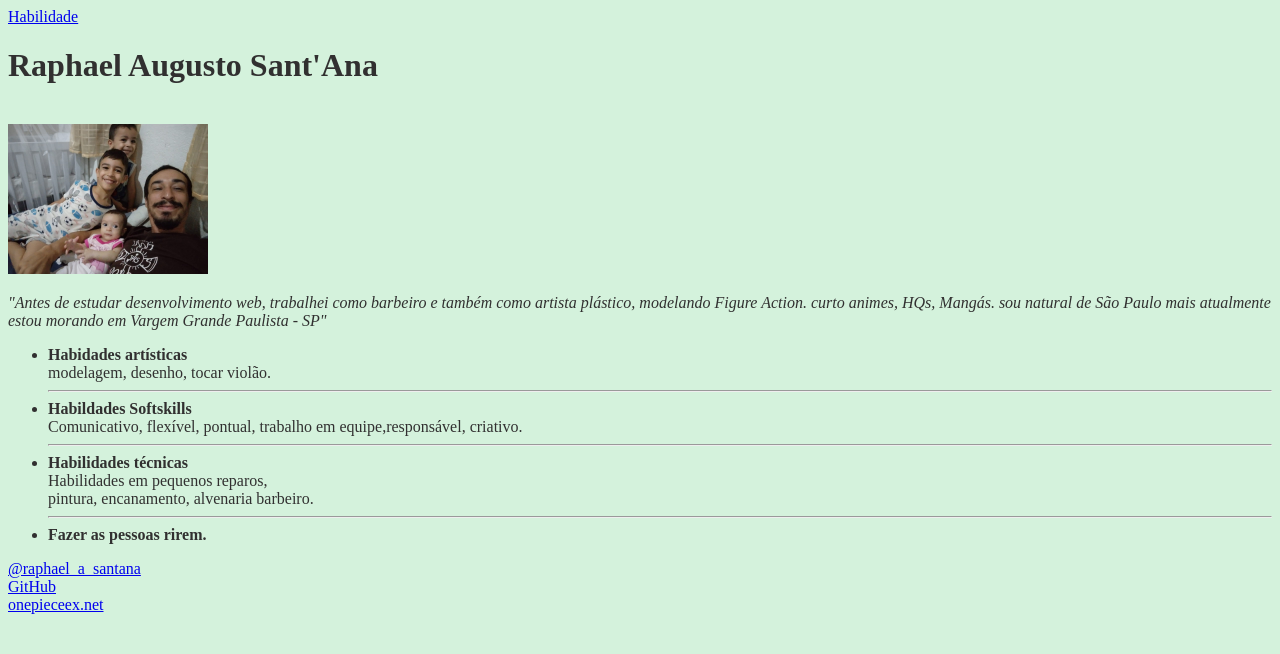
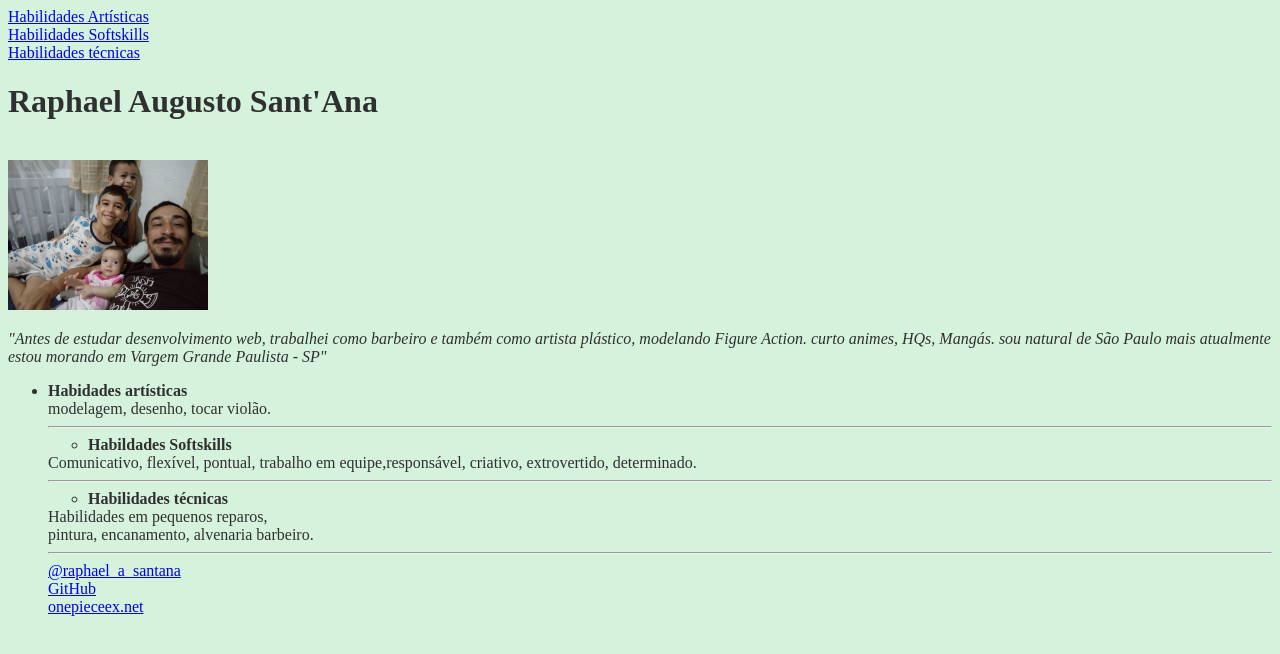
Before and after one commit to RaphaelAugustoSantAna/RaphaelAugustoSantAna.github.io, a plain HTML site: page index.html in a window 1280 px wide. Drawn offline with Linux system fonts and the light colour scheme.

Commit message:
adicionando #id

```diff
--- a/index.html
+++ b/index.html
@@ -16,8 +16,9 @@
 </head>
 <body>
 
-    <a href="#habilidade">Habilidade</a>
-
+    <a href="#habilidade">Habilidades Artísticas</a><br>
+    <a href="#habilidade2">Habilidades Softskills</a><br>
+    <a href="#habilidade3">Habilidades técnicas</a><br>
     <header><h1>Raphael Augusto Sant'Ana</h1><br></header>
 
     <img src="./eu e as criancas.jpeg" alt="meus filhos" width="200 px"><br>
@@ -32,17 +33,18 @@
     <ul id="habilidade"><strong><li>Habidades artísticas</li></strong>
             modelagem, desenho, tocar violão. <br>
 <hr>
-            <strong><li>Habildades Softskills</li></strong>
+          <ul id="habilidade2"><strong><li>Habildades Softskills</li></strong> </ul>
                         Comunicativo, flexível, pontual,
-                        trabalho em equipe,responsável, criativo.
+                        trabalho em equipe,responsável, criativo,
+                        extrovertido, determinado.
  <hr>
-     <strong><li>Habilidades técnicas</li></strong>
+     <ul id="habilidade3"><strong><li>Habilidades técnicas</li></strong></ul>
 
         Habilidades em pequenos reparos,<br>
          pintura, encanamento, alvenaria
          barbeiro.
 <hr>
-       <strong> <li>Fazer as pessoas rirem.</li> </strong></ul>
+
         <!--links-->
 
         <a href="https://www.linkedin.com/in/raphael-sant-ana-506715230" target="_blank">@raphael_a_santana</a><br>
```
